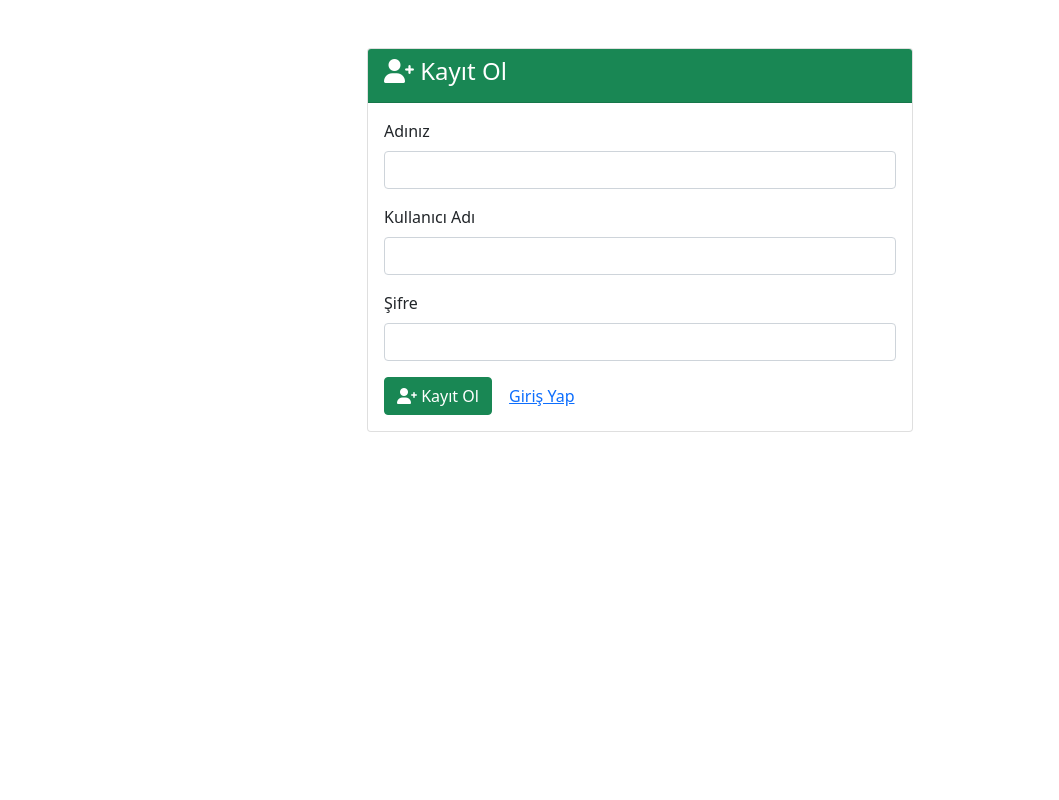
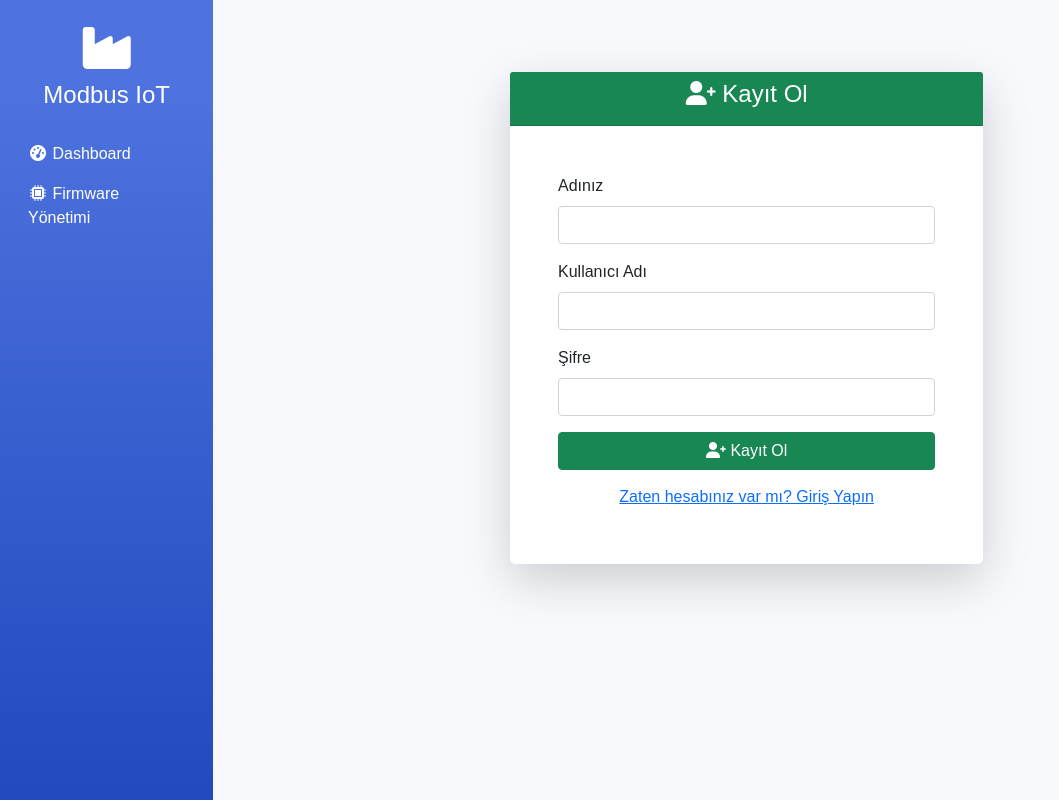
Before and after one commit to ahmetaltunaibu/esp32-flask, a Flask app: page /signup in a window 1280 px wide. Shown: the whole page, without its empty margins (0-1059 px from the left). Run offline with Flask 3, Linux system fonts and the light colour scheme; some libraries are stand-ins or nearby versions.

Commit message:
Update signup.html

```diff
--- a/templates/signup.html
+++ b/templates/signup.html
@@ -1,19 +1,16 @@
-<!DOCTYPE html>
-<html>
-<head>
-    <title>Kayıt Ol</title>
-    <link href="https://cdn.jsdelivr.net/npm/bootstrap@5.1.3/dist/css/bootstrap.min.css" rel="stylesheet">
-    <link href="https://cdnjs.cloudflare.com/ajax/libs/font-awesome/6.0.0-beta3/css/all.min.css" rel="stylesheet">
-</head>
-<body>
-    <div class="container mt-5">
+{% extends "layout.html" %}
+
+{% block title %}Kayıt Ol{% endblock %}
+
+{% block content %}
+<div class="container">
     <div class="row justify-content-center">
         <div class="col-md-6">
-                <div class="card">
+            <div class="card shadow-lg my-5">
                 <div class="card-header bg-success text-white">
-                        <h4><i class="fas fa-user-plus"></i> Kayıt Ol</h4>
+                    <h4 class="text-center"><i class="fas fa-user-plus"></i> Kayıt Ol</h4>
                 </div>
-                    <div class="card-body">
+                <div class="card-body p-5">
                     {% with messages = get_flashed_messages(with_categories=true) %}
                         {% if messages %}
                             {% for category, message in messages %}
@@ -34,15 +31,18 @@
                             <label class="form-label">Şifre</label>
                             <input type="password" class="form-control" name="password" required>
                         </div>
+                        <div class="d-grid gap-2">
                             <button type="submit" class="btn btn-success">
                                 <i class="fas fa-user-plus"></i> Kayıt Ol
                             </button>
-                            <a href="{{ url_for('login') }}" class="btn btn-link">Giriş Yap</a>
+                            <a href="{{ url_for('login') }}" class="btn btn-link">
+                                Zaten hesabınız var mı? Giriş Yapın
+                            </a>
+                        </div>
                     </form>
                 </div>
             </div>
         </div>
     </div>
 </div>
-</body>
-</html>
+{% endblock %}
```
Lines whose indentation alone changed are shown as unchanged.
